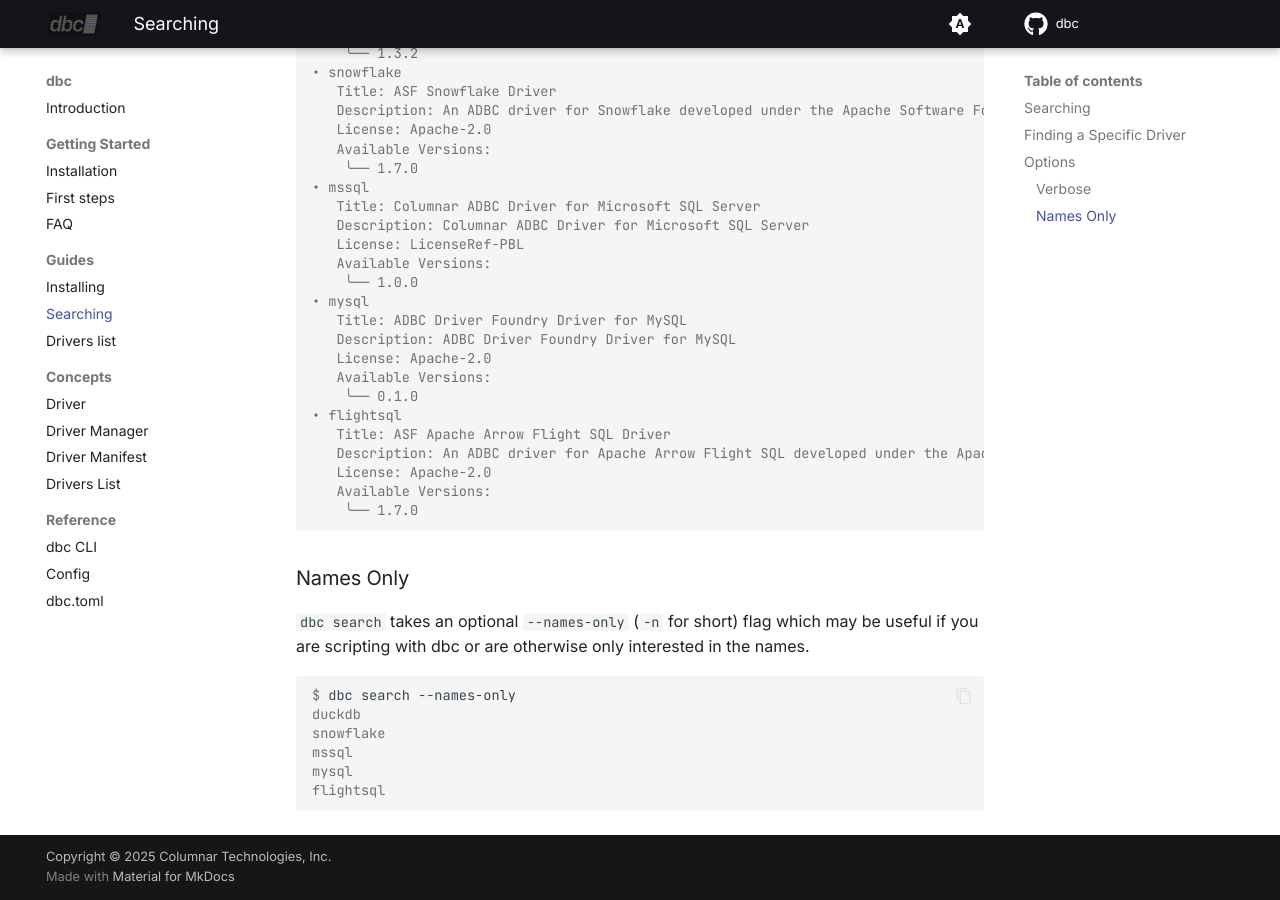
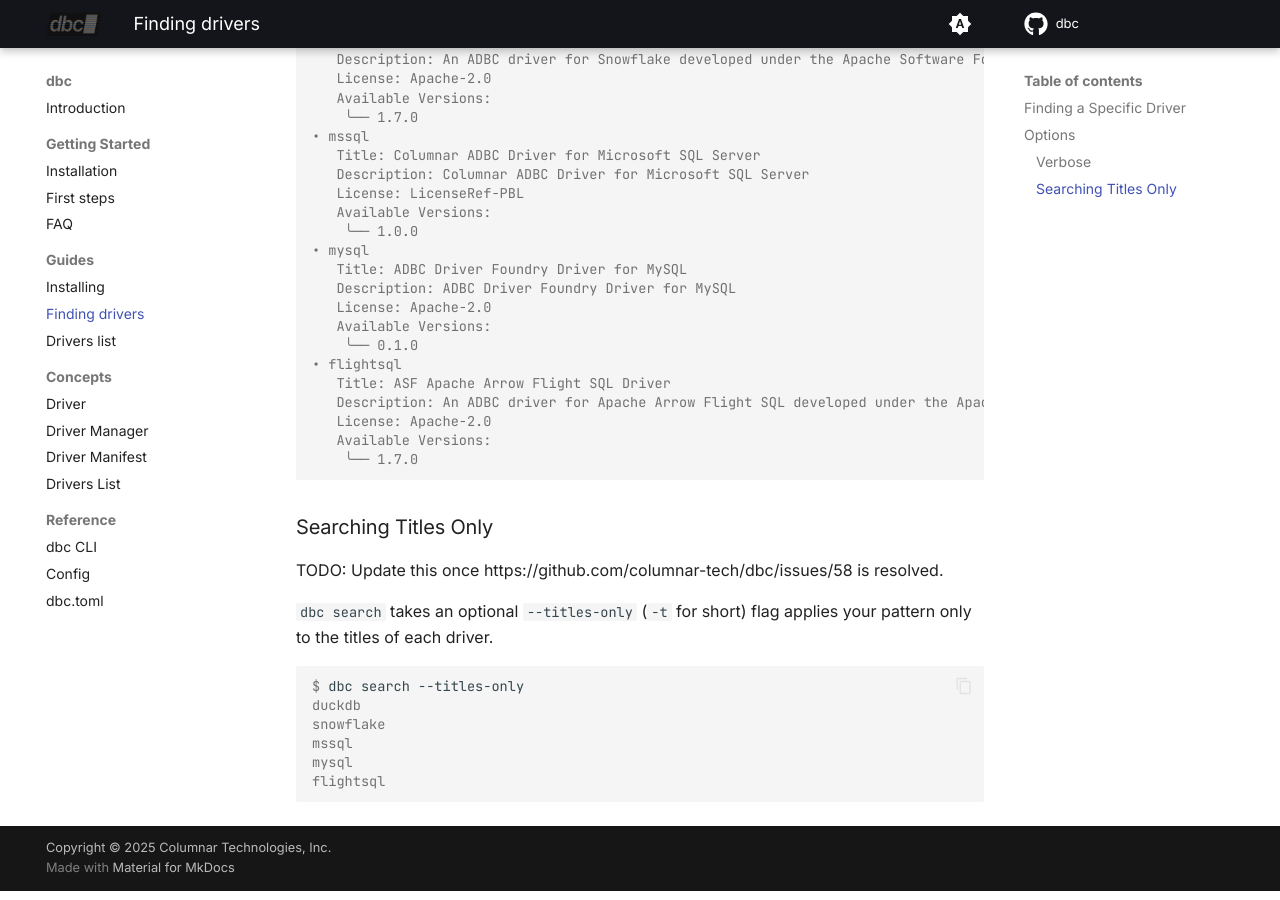
Before and after one commit to columnar-tech/dbc, an MkDocs documentation site: the page built from docs/guides/finding_drivers.md, in a window 1280 px wide and 900 px high, scrolled down 1081 px. Built offline with MkDocs 1.6.1 and Material for MkDocs 9.7.7, drawn with Linux system fonts in a browser that asks for light colours; plug-ins that fetch from the network failed and are left out; comment, search, counter and statistics services are not loaded; some of the changed text lies outside the part shown.

Commit message:
rename searching to finding

````diff
--- a/docs/guides/searching.md
+++ b/docs/guides/finding_drivers.md
@@ -1,8 +1,6 @@
 <!-- Copyright (c) 2025 Columnar Technologies.  All rights reserved. -->
 
-# Searching for Drivers
-
-## Searching
+# Finding Drivers
 
 You can list the available drivers by running `dbc search`:
 
@@ -69,12 +67,14 @@
     ╰── 1.7.0
 ```
 
-### Names Only
+### Searching Titles Only
 
-`dbc search` takes an optional `--names-only` (`-n` for short) flag which may be useful if you are scripting with dbc or are otherwise only interested in the names.
+TODO: Update this once https://github.com/columnar-tech/dbc/issues/58 is resolved.
+
+`dbc search` takes an optional `--titles-only` (`-t` for short) flag applies your pattern only to the titles of each driver.
 
 ```console
-$ dbc search --names-only
+$ dbc search --titles-only
 duckdb
 snowflake
 mssql
--- a/mkdocs.yml
+++ b/mkdocs.yml
@@ -27,7 +27,7 @@
       - FAQ: getting_started/faq.md
   - Guides:
       - guides/installing.md
-      - guides/searching.md
+      - guides/finding_drivers.md
       - guides/drivers_list.md
   - Concepts:
       - Driver: concepts/driver.md
````
